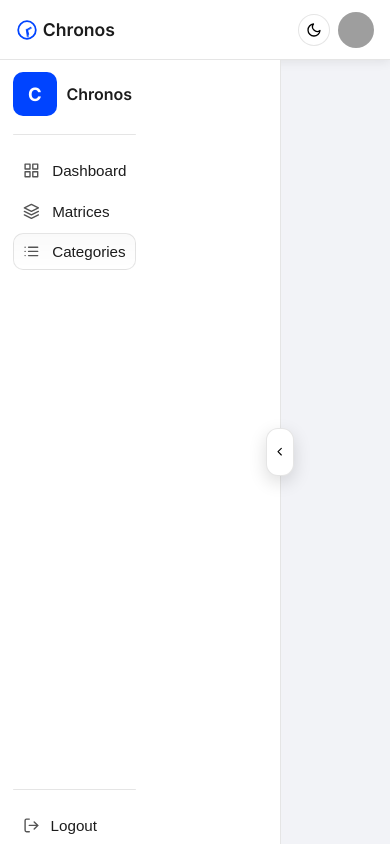
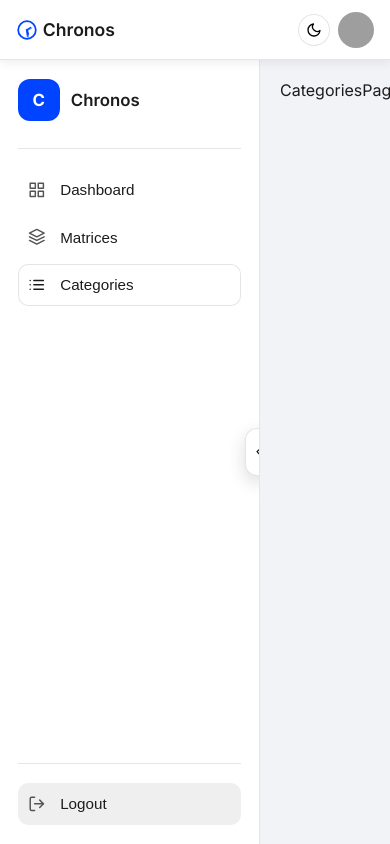
Before and after one commit to ankitbareth-dev/frontend-for-chronos, a Next.js app: page /dashboard/categories in a window 390 px wide. Built offline with nearby package versions, Linux system fonts and the light colour scheme; grey boxes are pictures that could not be loaded.

Commit message:
add smooth animation to collapes and expend the sidebar

```diff
--- a/app/dashboard/components/Sidebar/Sidebar.module.sass
+++ b/app/dashboard/components/Sidebar/Sidebar.module.sass
@@ -6,10 +6,13 @@
   min-width: var(--sidebar-width)
   background: var(--bg-topbar)
   border-right: 1px solid var(--border-color)
-  display: flex
+  /* display: flex */
   align-items: stretch
   z-index: 30
-  transition: width .24s ease, transform .2s ease
+  overflow: hidden
+
+  // Smooth width animation
+  transition: width .32s cubic-bezier(.4, 0, .2, 1), min-width .32s cubic-bezier(.4, 0, .2, 1)
 
   &.collapsed
     width: var(--sidebar-collapsed-width)
@@ -19,76 +22,94 @@
   height: 100%
   display: flex
   flex-direction: column
-  padding: 0 clamp(.8rem, 2.2vw, 1rem) /* only horizontal padding */
-  gap: clamp(.5rem, 1.4vw, .9rem)
+  padding: 1.2rem 1.1rem
+  gap: 1.2rem
+  transition: padding .28s cubic-bezier(.4, 0, .2, 1)
+
+.sidebar.collapsed .inner
+  padding: 1.2rem .6rem
 
 .brandWrap
   display: flex
   align-items: center
-  gap: .6rem
-  padding-top: .75rem
+  gap: .7rem
+  padding-bottom: .5rem
 
 .brand
-  width: 44px
-  height: 44px
-  border-radius: 10px
+  width: 42px
+  height: 42px
+  border-radius: 12px
   display: grid
   place-items: center
   font-weight: 700
-  font-size: 1.15rem
+  font-size: 1.05rem
+  background: var(--logo-color)
   color: white
-  background: var(--logo-color)
   flex-shrink: 0
 
 .brandLabel
   font-weight: 600
-  font-size: 1rem
+  font-size: 1.05rem
   color: var(--text-primary)
+  opacity: 1
+  transform: translateX(0)
+  transition: opacity .28s ease, transform .32s ease
+
+.sidebar.collapsed .brandLabel
+  opacity: 0
+  transform: translateX(-10px)
+  pointer-events: none
 
 .sep
   height: 1px
   background: var(--border-color)
-  margin-top: .6rem
-  margin-bottom: .6rem
-  border-radius: 1px
 
 .nav
   display: flex
   flex-direction: column
-  gap: .25rem
+  gap: .35rem
 
 .navItem
   display: flex
   align-items: center
-  gap: .8rem
-  padding: .55rem .55rem
+  gap: .9rem
+  padding: .7rem .6rem
   border-radius: 10px
   background: transparent
   border: 1px solid transparent
   cursor: pointer
-  transition: background .12s ease, border-color .12s ease
-  text-align: left
   font-weight: 500
   color: var(--text-secondary)
+  transition: background .18s ease, border-color .18s ease, padding .28s cubic-bezier(.4, 0, .2, 1)
 
-  &:hover
-    background: var(--hover-bg)
-    color: var(--text-primary)
-    border-color: var(--border-color)
+.sidebar.collapsed .navItem
+  padding: .7rem 0.4rem
 
 .icon
-  font-size: 1.05rem
+  font-size: 1.1rem
   flex-shrink: 0
-  color: var(--text-secondary)
+  transition: transform .32s ease, opacity .28s ease
+
+.sidebar.collapsed .icon
+  transform: translateX(3px)
 
 .label
   font-size: .95rem
   color: var(--text-primary)
+  white-space: nowrap
+  opacity: 1
+  transform: translateX(0)
+  transition: opacity .28s ease, transform .32s ease
+
+.sidebar.collapsed .label
+  opacity: 0
+  transform: translateX(-12px)
+  pointer-events: none
 
 .active
-  background: linear-gradient(180deg, rgba(0,0,0,0.02), transparent)
+  background: rgba(255,255,255,0.05)
+  border-color: var(--border-color)
   color: var(--text-primary)
-  border-color: var(--border-color)
 
 .flexGrow
   flex: 1 1 auto
@@ -96,25 +117,23 @@
 .logout
   display: flex
   align-items: center
-  gap: .7rem
-  padding: .55rem .55rem
+  gap: .9rem
+  padding: .7rem .6rem
   border-radius: 10px
-  background: transparent
-  border: 1px solid transparent
-  cursor: pointer
   font-weight: 500
   color: var(--text-secondary)
+  cursor: pointer
+  border: 1px solid transparent
+  transition: background .18s ease, border-color .18s ease, padding .28s cubic-bezier(.4, 0, .2, 1)
 
-  &:hover
-    background: var(--hover-bg)
-    color: var(--text-primary)
-    border-color: var(--border-color)
+.sidebar.collapsed .logout
+  padding: .7rem 0.4rem
 
 .collapseToggle
   position: absolute
-  right: -14px
   top: 50%
-  transform: translateY(-50%)
+  right: 0
+  transform: translate(50%, -50%) // keeps it centered
   width: 28px
   height: 48px
   border-radius: 12px
@@ -124,22 +143,11 @@
   place-items: center
   cursor: pointer
   box-shadow: 0 6px 18px rgba(0,0,0,0.14)
-  transition: transform .15s ease, background .12s ease
   z-index: 40
+  transition: transform .32s cubic-bezier(.4, 0, .2, 1), background .18s ease
 
   &:hover
-    transform: translateY(-50%) scale(1.02)
+    transform: translate(50%, -50%) scale(1.05)
 
-@media (max-width: 900px)
-  .sidebar
-    position: fixed
-    left: 0
-    top: var(--topbar-height)
-    transform: translateX(0)
-    height: calc(100vh - var(--topbar-height))
-    z-index: 60
-
-@media (max-width: 640px)
-  .sidebar
-    width: calc(100% * 0.72)
-    min-width: 220px
+.sidebar.collapsed .collapseToggle
+  transform: translate(50%, -50%) // stays perfectly aligned
--- a/app/dashboard/components/Sidebar/Sidebar.tsx
+++ b/app/dashboard/components/Sidebar/Sidebar.tsx
@@ -13,7 +13,7 @@
 import styles from "./Sidebar.module.sass";
 
 const NAV = [
-  { label: "Dashboard", href: "/dashboard/", Icon: FiGrid },
+  { label: "Dashboard", href: "/dashboard", Icon: FiGrid },
   { label: "Matrices", href: "/dashboard/matrices", Icon: FiLayers },
   { label: "Categories", href: "/dashboard/categories", Icon: FiList },
 ];
```
